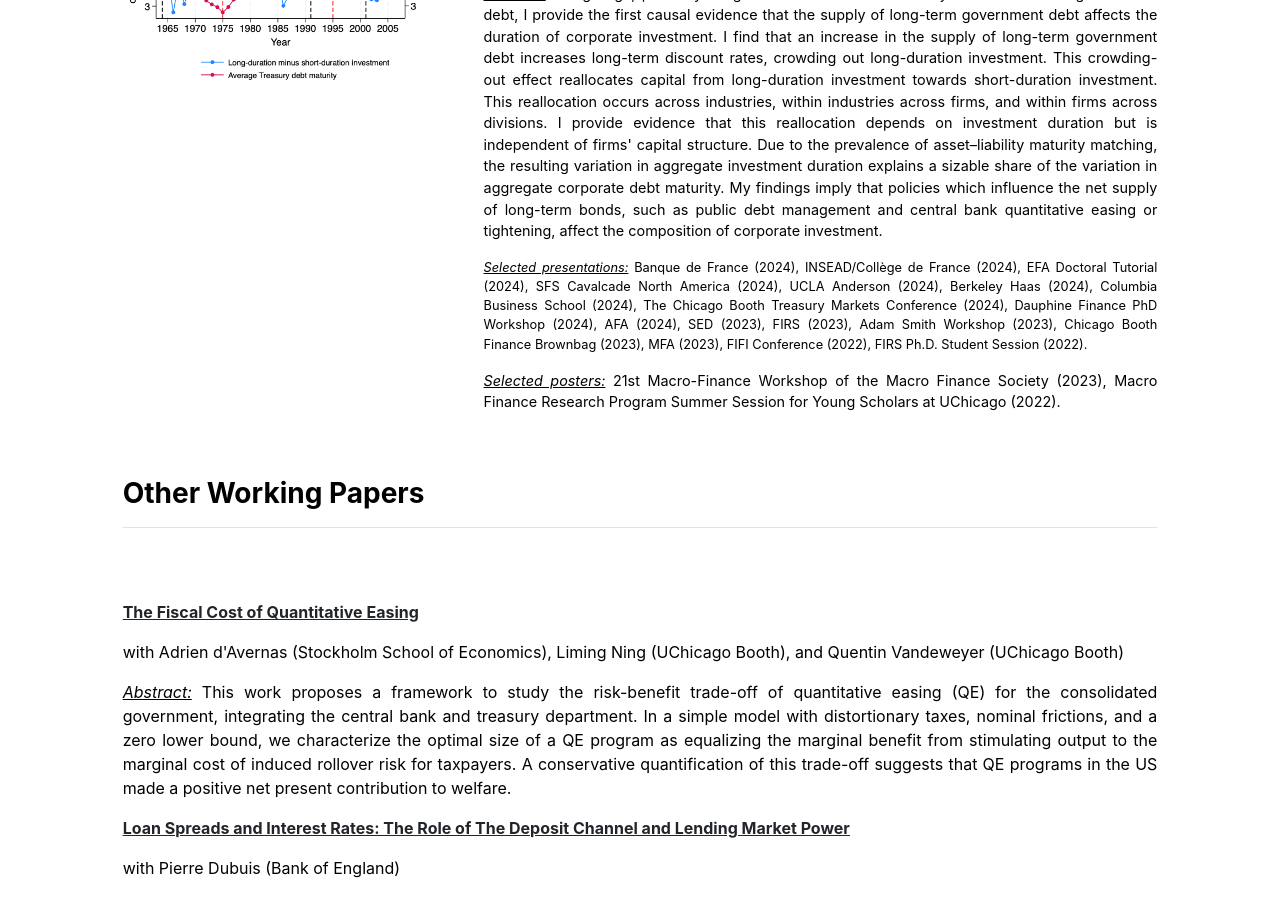
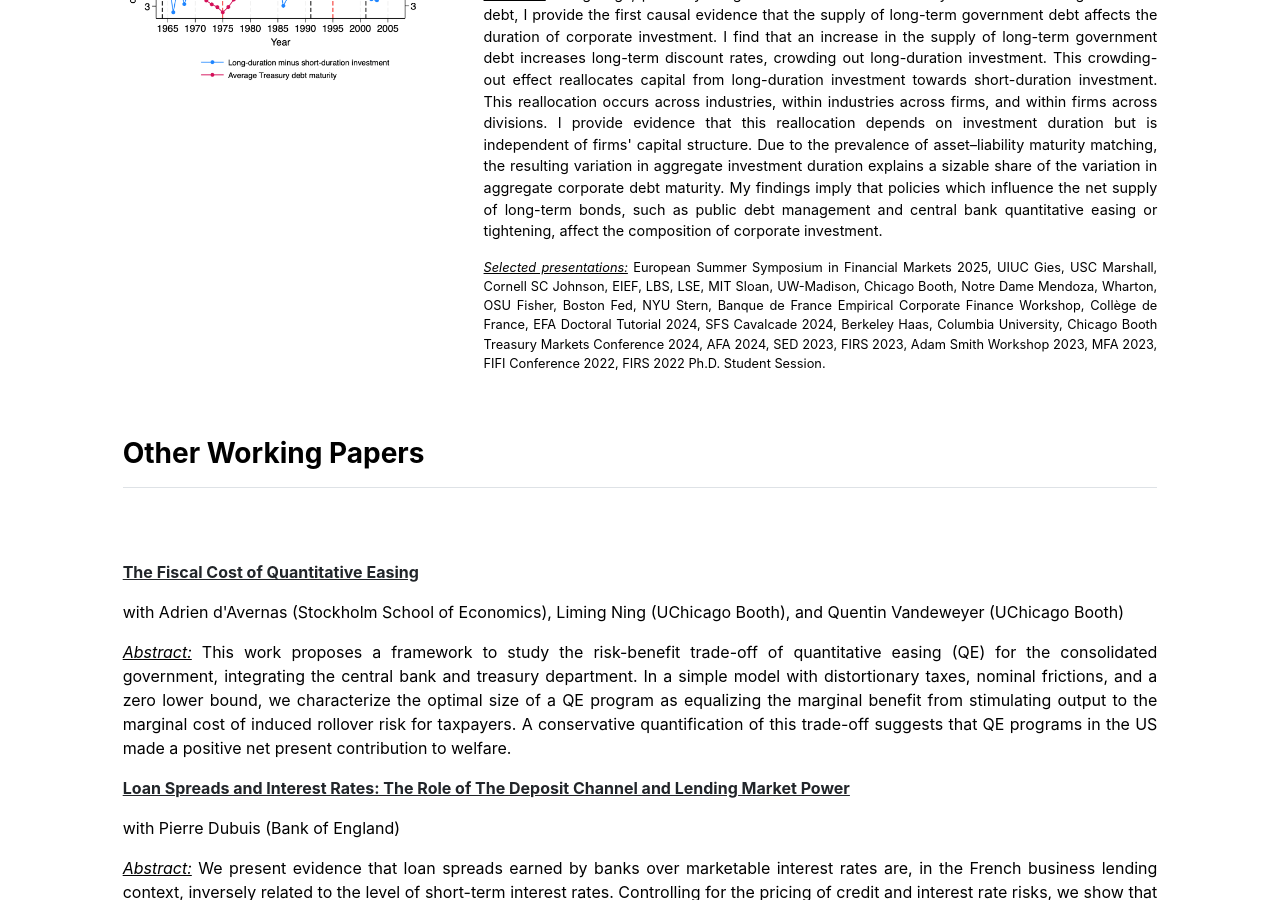
Before and after one commit to antoinehubertdefraisse/antoinehubertdefraisse.github.io, a Jekyll site: the page built from index.md, in a window 1280 px wide and 900 px high, scrolled down 761 px. Built offline with Jekyll 4.4.1, drawn with Linux system fonts in a browser that asks for light colours.

Commit message:
Update home.html

```diff
--- a/_layouts/home.html
+++ b/_layouts/home.html
@@ -43,12 +43,14 @@ layout: default
 </p>
 <p align="justify" style="font-size: 0.8em;">
     <u><em>Selected presentations:</em></u>
-    Banque de France (2024), INSEAD/Collège de France (2024), EFA Doctoral Tutorial (2024), SFS Cavalcade North America (2024), UCLA Anderson (2024), Berkeley Haas (2024), Columbia Business School (2024), The Chicago Booth Treasury Markets Conference (2024), Dauphine Finance PhD Workshop (2024), AFA (2024), SED (2023), FIRS (2023), Adam Smith Workshop (2023), Chicago Booth Finance Brownbag (2023), MFA (2023), FIFI Conference (2022), FIRS Ph.D. Student Session (2022).
-</p>
-<p align="justify" style="font-size: 0.9em;">
-    <u><em>Selected posters:</em></u>
-    21st Macro-Finance Workshop of the Macro Finance Society (2023), Macro Finance Research Program Summer Session for Young Scholars at UChicago (2022).
-</p>
+    European Summer Symposium in Financial Markets 2025, UIUC Gies, USC Marshall, Cornell SC Johnson, EIEF, LBS, LSE, MIT Sloan, UW-Madison, Chicago Booth,
+    Notre Dame Mendoza, Wharton, OSU Fisher, Boston Fed, NYU Stern, Banque de France Empirical Corporate Finance Workshop, Collège de France,
+    EFA Doctoral Tutorial 2024, SFS Cavalcade 2024, Berkeley Haas, Columbia University, Chicago Booth Treasury Markets Conference 2024,
+    AFA 2024, SED 2023, FIRS 2023, Adam Smith Workshop 2023,  MFA 2023, FIFI Conference 2022, FIRS 2022 Ph.D. Student Session. </p>
+
+<!--\textit{Conferences}:   Cesifo (Macro Money, and International Finance)$^{\dagger}$, WFA$^{\dagger}$, Oxford Saïd-VU SBE Macro-Finance Conference$^{\dagger}$, FIRS$^{\dagger}$, EEA$^{\dagger}$,  SFS Cavalcade$^{\dagger}$, Adam Smith Workshop$^{\dagger}$, BEAR Conference$^{\dagger}$, GRETA Sovereign Bond Markets Conference$^{\dagger}$,  MIT Sloan Junior Finance Conference$^{\dagger}$, USC Macro Finance Conference$^{\dagger}$
+ Stanford SITE$^{\dagger}$
+-->
 </div>
 </div>
 
```
